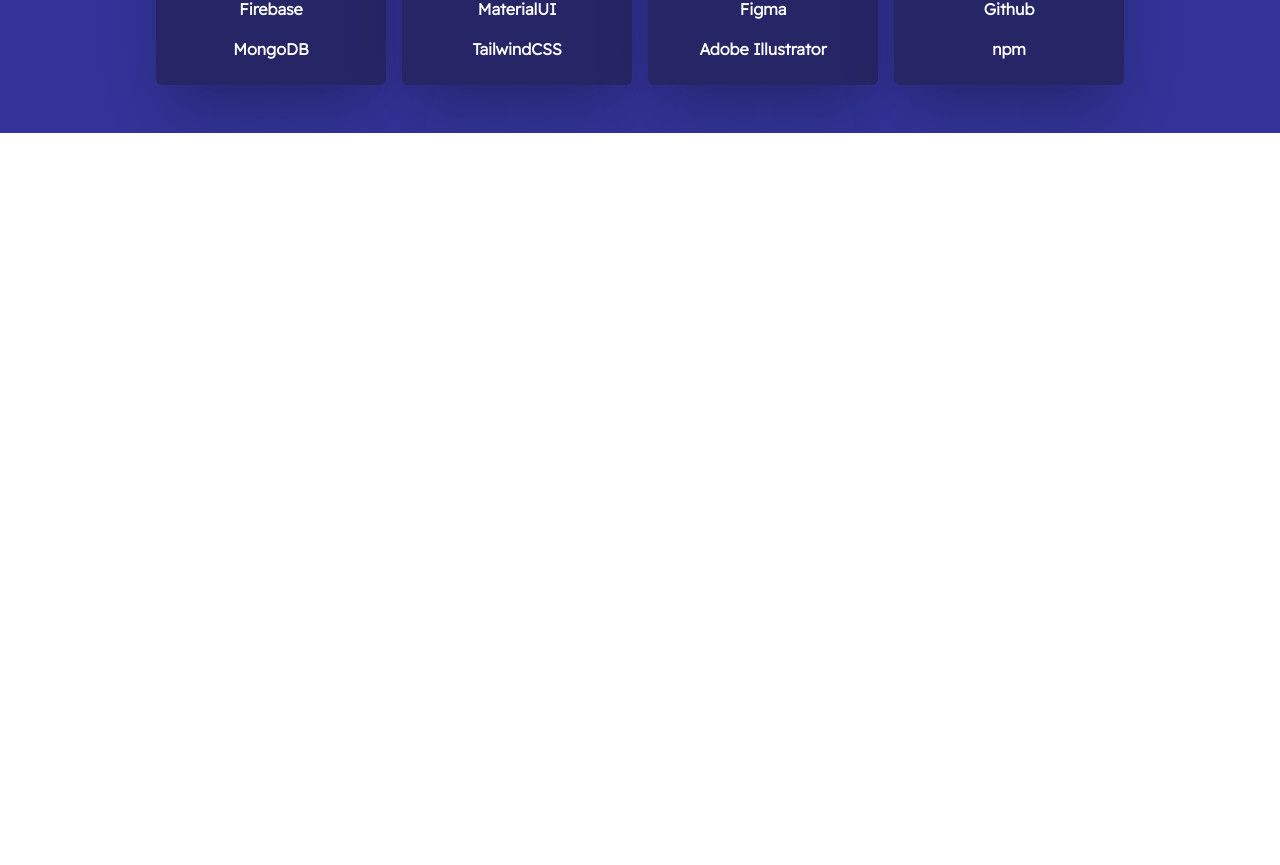
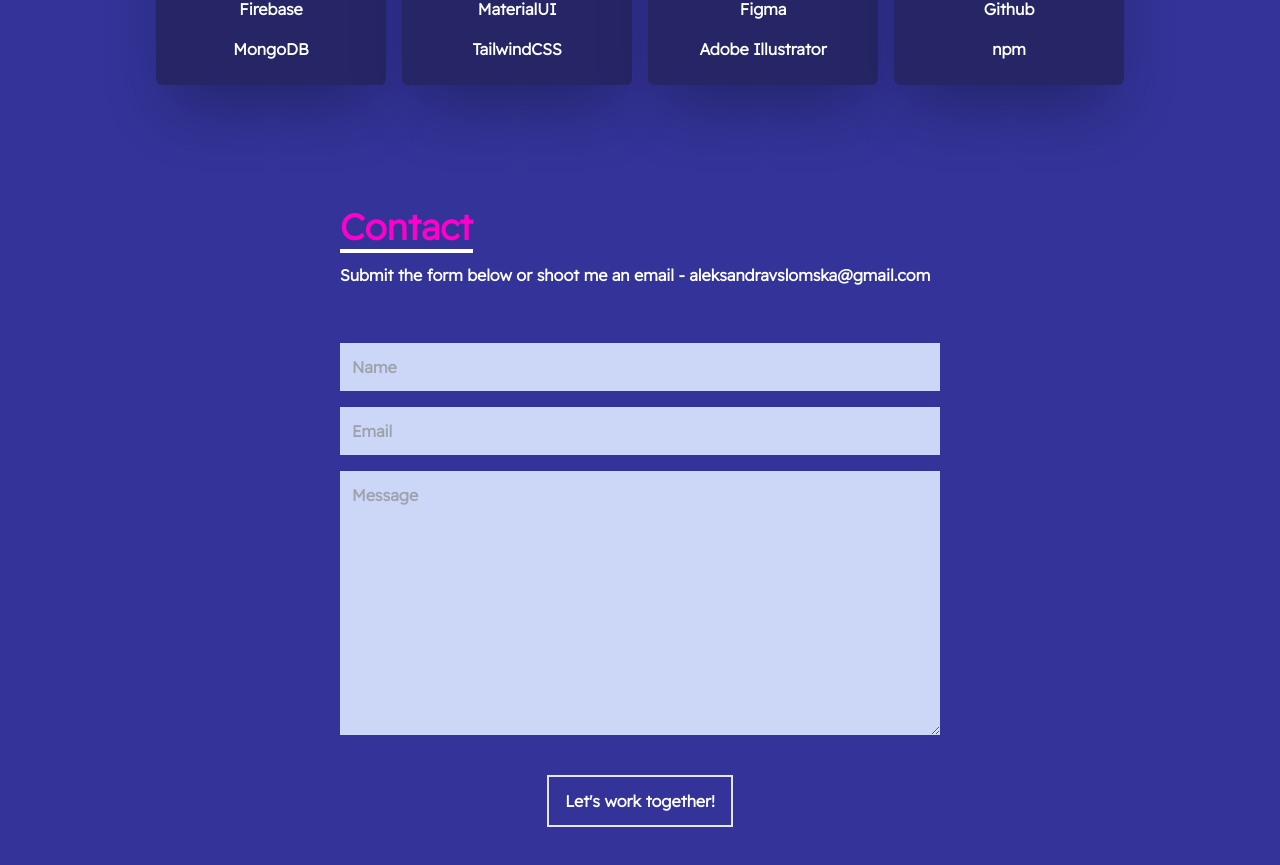
Before and after one commit to snowleopardAlexa/frontend-portfolio-2022, a React (Create React App) app: page / in a window 1280 px wide. Shown: the part 3555-4420 px from the top of the page. Before the commit the page ends 3688 px from the top, so only its background shows below. Built offline with nearby package versions, Linux system fonts and the light colour scheme; a web font is replaced by a local one.

Commit message:
add get form

```diff
--- a/src/App.js
+++ b/src/App.js
@@ -3,6 +3,7 @@
 import About from "./components/About";
 import Technologies from "./components/Technologies";
 import Projects from "./components/Projects";
+import Contact from "./components/Contact";
 
 function App() {
   return (
@@ -12,6 +13,7 @@
       <About />
       <Projects />
       <Technologies />
+      <Contact />
     </div>
   );
 }
--- /dev/null
+++ b/src/components/Contact.jsx
@@ -0,0 +1,20 @@
+import { MdEmail } from 'react-icons/md'
+
+const Contact = () => {
+  return (
+    <div name="contact" className="w-full h-screen bg-[#333399] flex justify-center items-center p-4">
+      <form method="POST" action="https://getform.io/f/cae12ecf-2538-4aa5-b6a9-da75d7656d47" className="flex flex-col max-w-[600px] w-full">
+          <div className="pb-8">
+            <p className="text-4xl font-bold inline border-b-4 border-white text-[#ff00cc]">Contact</p>
+            <p className="text-white py-4">Submit the form below or shoot me an email - aleksandravslomska@gmail.com</p>
+          </div>
+          <input className="my-2 p-3 bg-[#ccd6f6]" type="text" placeholder="Name" name="name" />
+          <input className="my-2 p-3 bg-[#ccd6f6]" type="email" placeholder="Email" name="email" />
+          <textarea className="my-2 p-3 bg-[#ccd6f6]" name="message" rows="10" placeholder="Message"></textarea>
+          <button className="text-white border-2 hover:bg-[#ff00cc] hover:border-[#ff00cc] px-4 py-3 my-8 mx-auto flex items-center">Let's work together!</button>
+      </form>
+    </div>
+  )
+}
+
+export default Contact
```
Also changed, not shown: 1 other file (tests, documents, lock files or other folders).
